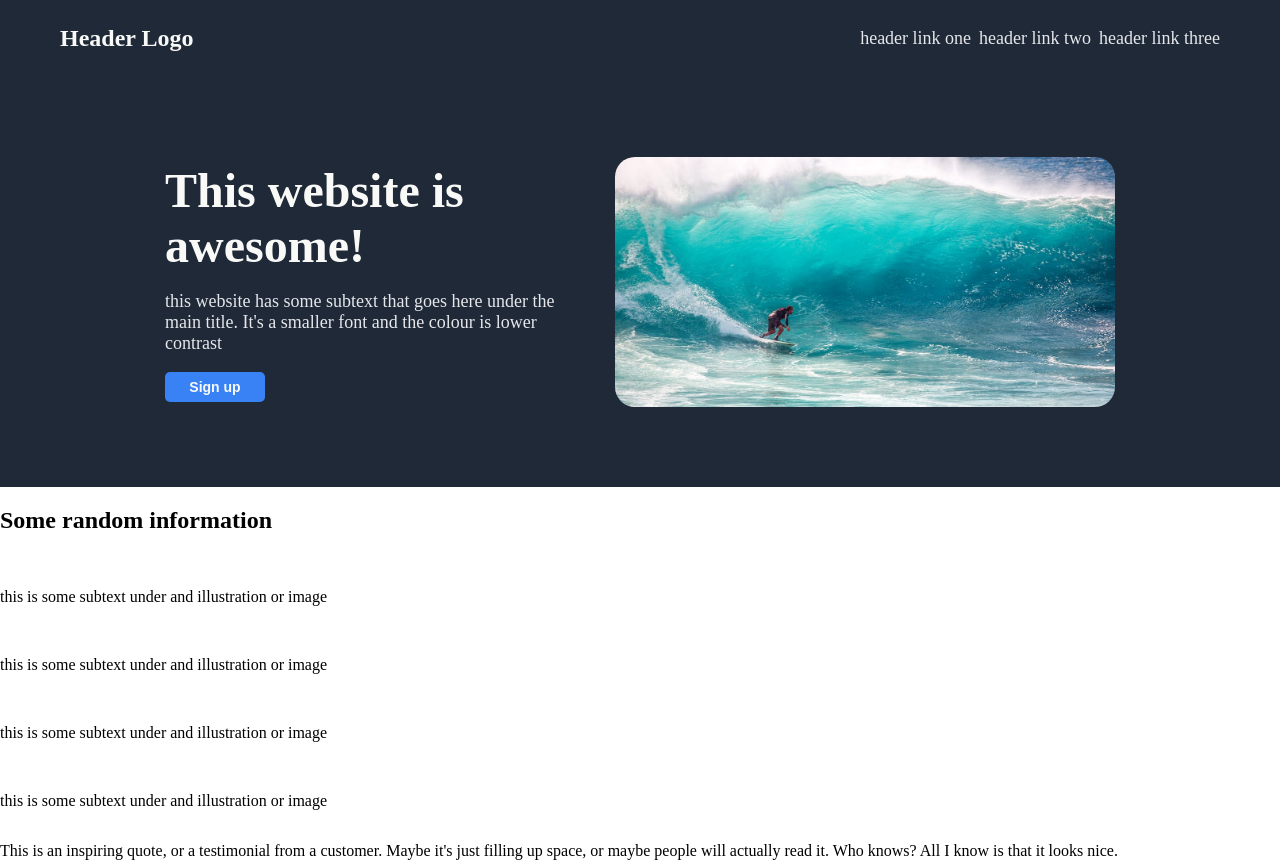
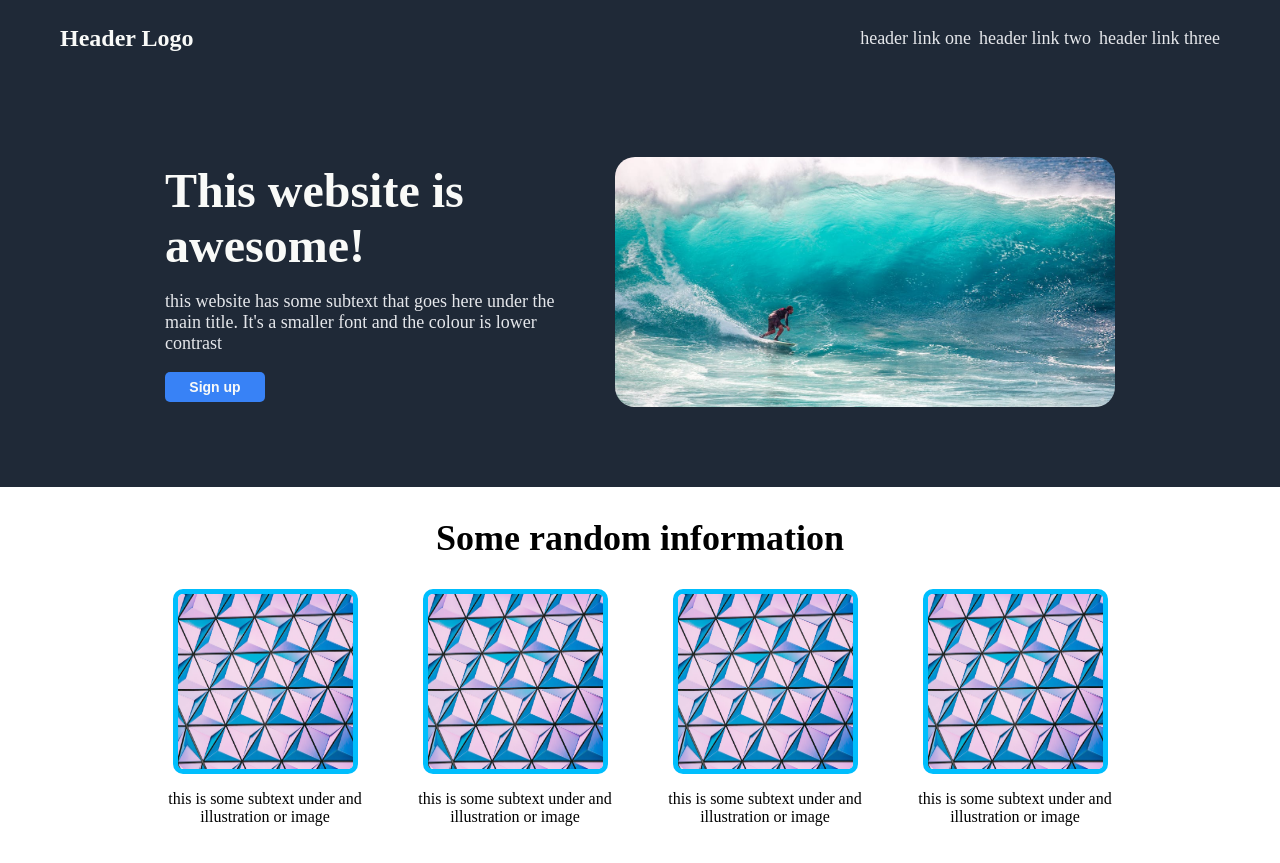
Before and after one commit to RJurasek/landing-page, a plain HTML site: page index.html in a window 1280 px wide. Shown: the top 863 px of the page. Drawn offline with Linux system fonts and the light colour scheme.

Commit message:
finished content#2 block

```diff
--- a/index.html
+++ b/index.html
@@ -30,19 +30,19 @@
             <h2>Some random information</h2>
             <div class="images">
                 <div class="img">
-                    <img>
+                    <img class="geo" src="./images/geo.jpeg" alt="blue geometric shapes">
                     <p class="text">this is some subtext under and illustration or image</p>
                 </div>
                 <div class="img">
-                    <img>
+                    <img class="geo" src="./images/geo.jpeg" alt="blue geometric shapes">
                     <p class="text">this is some subtext under and illustration or image</p>
                 </div>
                 <div class="img">
-                    <img>
+                    <img class="geo" src="./images/geo.jpeg" alt="blue geometric shapes">
                     <p class="text">this is some subtext under and illustration or image</p>
                 </div>
                 <div class="img">
-                    <img>
+                    <img class="geo" src="./images/geo.jpeg" alt="blue geometric shapes">
                     <p class="text">this is some subtext under and illustration or image</p>
                 </div>
             </div>
--- a/style.css
+++ b/style.css
@@ -83,3 +83,38 @@ h1 {
     width: 500px;
     border-radius: 20px;
 }
+
+.content-two {
+    display: flex;
+    flex-direction: column;
+}
+
+h2 {
+    display: flex;
+    justify-content: center;
+    font-size: 36px;
+}
+
+.images {
+    display: flex;
+    justify-content: center;
+}
+
+img.geo {
+    width: 175px;
+    height: 175px;
+    border-radius: 10px;
+    border: 5px solid rgb(0, 190, 253);
+}
+
+.img {
+    display: flex;
+    flex-direction: column;
+    align-items: center;
+    width: 250px;
+    margin-bottom: 50px;
+}
+
+.text {
+    text-align: center;
+}
```
Also changed, not shown: images/geo.jpeg (added).
